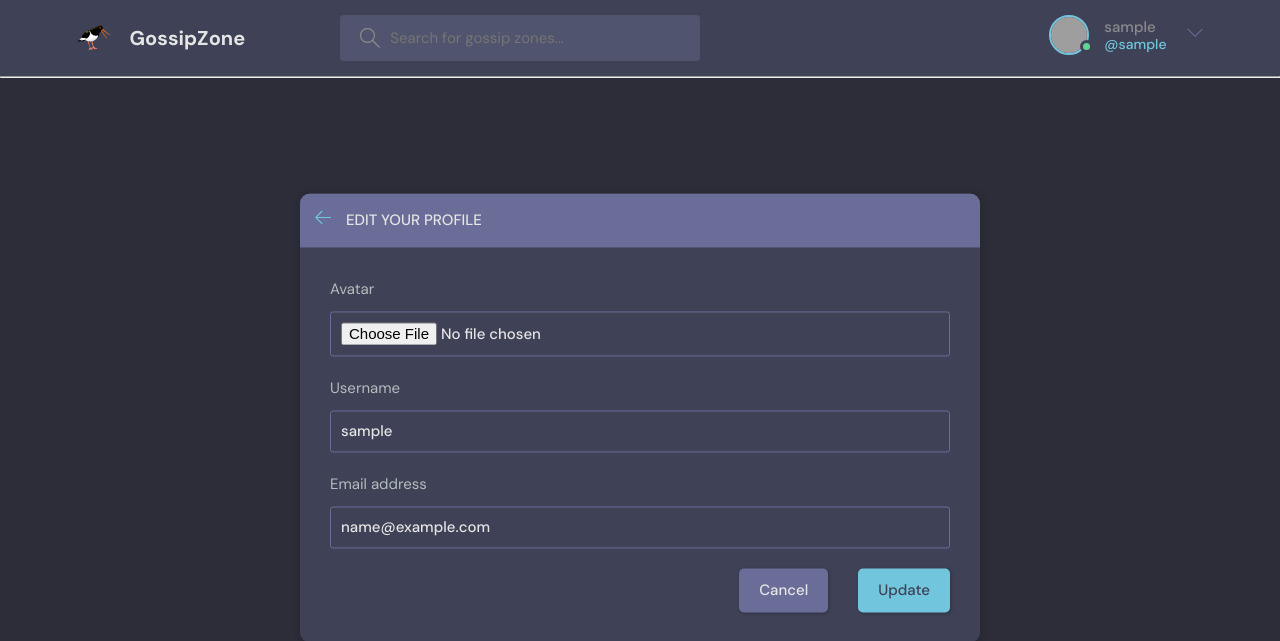
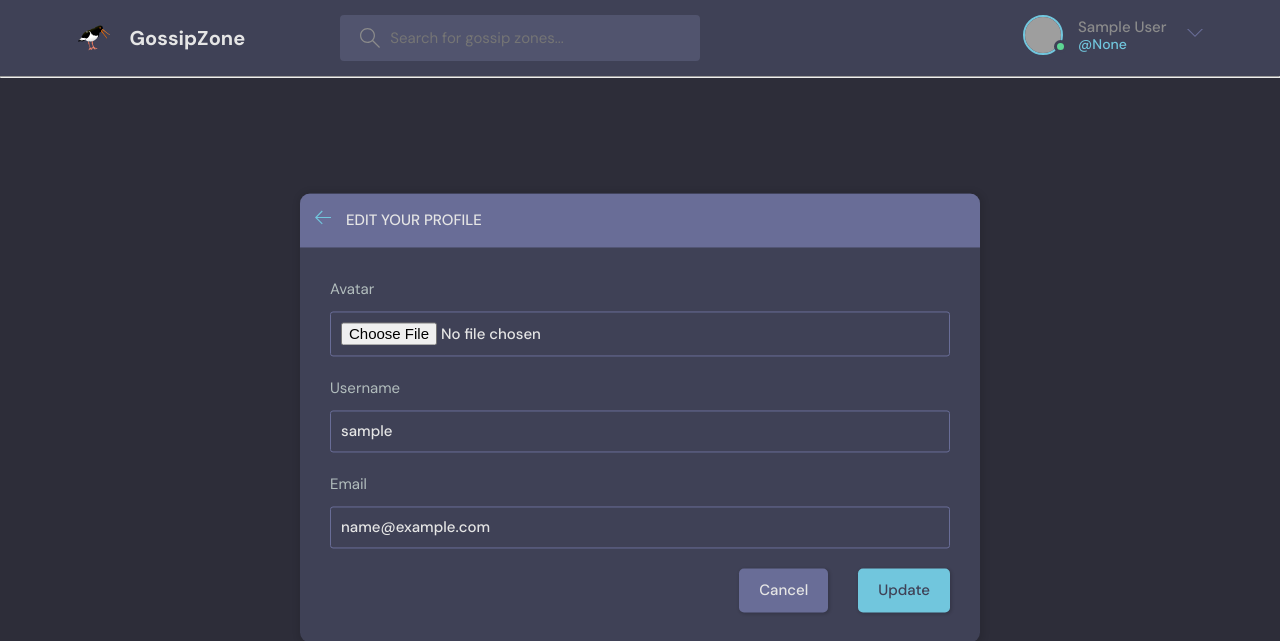
Before and after one commit to muratcanakcay/Django-App, a Django app: page /update-user/ in a window 1280 px wide. Shown: the top 641 px of the page. Run offline with Django 4.2, Linux system fonts and the light colour scheme; the visitor is signed in with stand-in values (Sample User, id 1); grey boxes are pictures that could not be loaded.

Commit message:
update user model

```diff
--- a/gossipzone/base/admin.py
+++ b/gossipzone/base/admin.py
@@ -1,6 +1,7 @@
 from django.contrib import admin
-from .models import Zone, Topic, Gossip
+from .models import Zone, Topic, Gossip, User
 
 admin.site.register(Zone)
 admin.site.register(Topic)
 admin.site.register(Gossip)
+admin.site.register(User)
--- a/gossipzone/base/forms.py
+++ b/gossipzone/base/forms.py
@@ -1,6 +1,5 @@
 from django.forms import ModelForm
-from django.contrib.auth.models import User
-from .models import Zone
+from .models import Zone, User
 
 class ZoneForm(ModelForm):
     class Meta:
--- a/gossipzone/base/models.py
+++ b/gossipzone/base/models.py
@@ -1,5 +1,16 @@
 from django.db import models
-from django.contrib.auth.models import User
+from django.contrib.auth.models import AbstractUser
+
+class User(AbstractUser):
+    name = models.CharField(max_length=200, null=True)
+    handle = models.CharField(max_length=200, null=True)
+    email = models.EmailField(unique=True, null=True)
+    bio = models.TextField(null=True)
+
+    # avatar =
+
+    USERNAME_FIELD = 'email'
+    REQUIRED_FIELDS = []
 
 class Topic(models.Model):
     name = models.CharField(max_length=200)
--- a/gossipzone/base/templates/base/activity_component.html
+++ b/gossipzone/base/templates/base/activity_component.html
@@ -12,7 +12,7 @@
                 <img src="https://randomuser.me/api/portraits/women/11.jpg" />
             </div>
             <p>
-                @{{gossip.user}}
+                @{{gossip.user.handle}}
                 <span>{{gossip.created|timesince}}</span>
             </p>
             </a>
--- a/gossipzone/base/templates/base/profile.html
+++ b/gossipzone/base/templates/base/profile.html
@@ -14,8 +14,8 @@
         </div>
         </div>
         <div class="profile__info">
-        <h3>{{user.username}}</h3>
-        <p>@{{user.username}}</p>
+        <h3>{{user.name}}</h3>
+        <p>@{{user.handle}}</p>
         {% if request.user == user %}
         <a href="{% url 'update-user' %}" class="btn btn--main btn--pill">Edit Profile</a>
         {% endif %}
--- a/gossipzone/base/views.py
+++ b/gossipzone/base/views.py
@@ -1,12 +1,11 @@
 from django.shortcuts import render, redirect
 from django.db.models import Q
-from django.contrib.auth.models import User
 from django.contrib.auth.decorators import login_required
 from django.contrib import messages
 from django.contrib.auth import authenticate, login, logout
 from django.contrib.auth.forms import UserCreationForm
 from django.http import HttpResponse
-from .models import Zone, Topic, Gossip
+from .models import Zone, Topic, Gossip, User
 from .forms import ZoneForm, UserForm
 
 def loginPage(request):
--- a/gossipzone/gossipzone/settings.py
+++ b/gossipzone/gossipzone/settings.py
@@ -40,6 +40,8 @@
 
     'base.apps.BaseConfig',
 ]
+
+AUTH_USER_MODEL = 'base.User'
 
 MIDDLEWARE = [
     'django.middleware.security.SecurityMiddleware',
--- a/gossipzone/templates/navbar.html
+++ b/gossipzone/templates/navbar.html
@@ -27,7 +27,7 @@
             <div class="avatar avatar--medium active">
               <img src="https://randomuser.me/api/portraits/men/37.jpg" />
             </div>
-            <p>{{request.user.username}} <span>@{{request.user.username}}</span></p>
+            <p>{{request.user.name}} <span>@{{request.user.handle}}</span></p>
           </a>
           <button class="dropdown-button">
             <svg version="1.1" xmlns="http://www.w3.org/2000/svg" width="32" height="32" viewBox="0 0 32 32">
```
Also changed, not shown: gossipzone/base/templates/base/zone.html (+4 -4 lines), gossipzone/base/migrations/0001_initial.py, gossipzone/base/migrations/0002_topic_zone_host_gossip_zone_topic.py (deleted), gossipzone/base/migrations/0002_user_bio_user_name_alter_user_email.py (added), gossipzone/base/migrations/0003_alter_zone_options_zone_participants.py (deleted), gossipzone/base/migrations/0003_user_handle.py (added).
